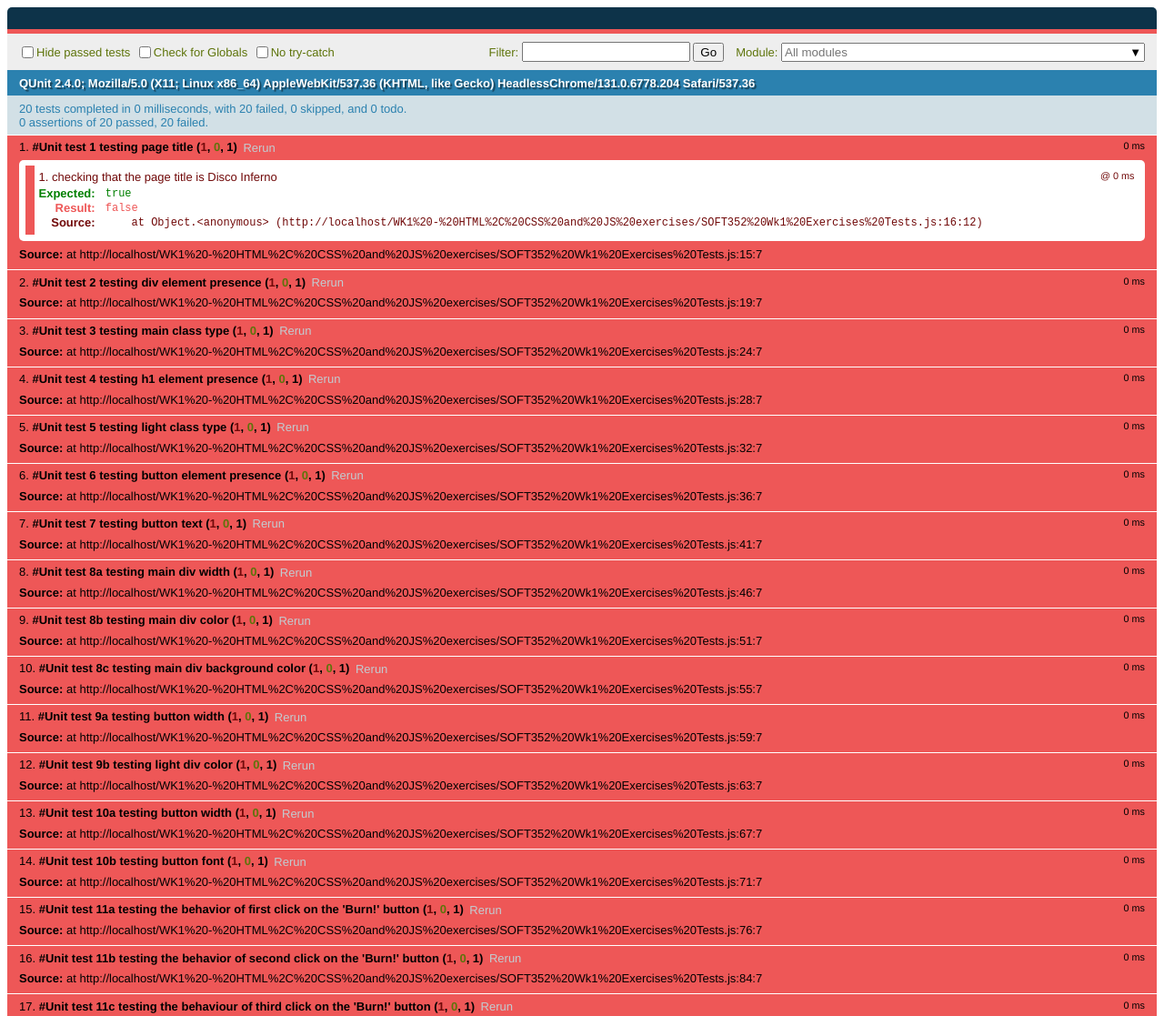
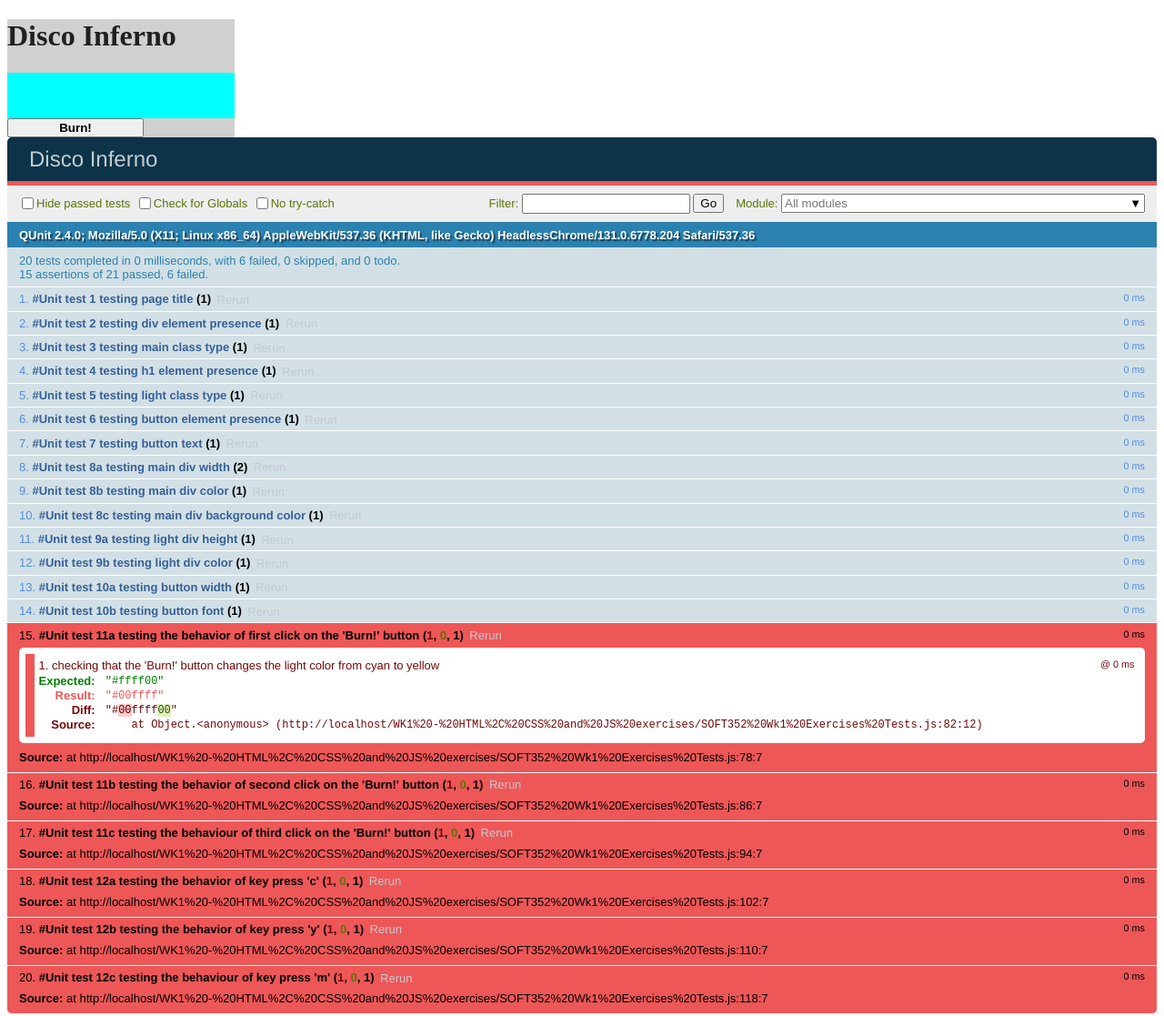
Before and after one commit to Ricool06/SOFT352, a plain HTML site: page WK1 - HTML, CSS and JS exercises/SOFT352 Wk1 Exercises.html in a window 1280 px wide. Shown: the top 1117 px of the page at 91% size. Drawn offline with Linux system fonts and the light colour scheme.

Commit message:
Pass structure and style tests

```diff
--- a/WK1 - HTML, CSS and JS exercises/SOFT352 Wk1 Exercises Tests.js
+++ b/WK1 - HTML, CSS and JS exercises/SOFT352 Wk1 Exercises Tests.js
@@ -56,7 +56,7 @@ QUnit.test("#Unit test 8c testing main div background color", function(assert){
     assert.equal(rgb2hex($(".main").css("background-color")),"#d0d0d0","checking that the background color is #d0d0d0.");
 });
 
-QUnit.test("#Unit test 9a testing button width", function(assert){
+QUnit.test("#Unit test 9a testing light div height", function(assert){
     assert.equal($(".light").css("height"),"50px","checking that light div height is 50px.");
 });
 
@@ -69,7 +69,9 @@ QUnit.test("#Unit test 10a testing button width", function(assert){
 });
 
 QUnit.test("#Unit test 10b testing button font", function(assert){
-    assert.equal($("#burn").css("font-weight"),"bold","checking that button uses font 'bold'.");
+    var actualFontWeight = $("#burn").css("font-weight");
+    console.log(actualFontWeight);
+    assert.ok(actualFontWeight == "bold" || actualFontWeight == 700, "checking that button uses font 'bold' or 700.");
 });
 
 // Tests for behavior/JavaScript
--- a/WK1 - HTML, CSS and JS exercises/SOFT352 Wk1 Exercises.css
+++ b/WK1 - HTML, CSS and JS exercises/SOFT352 Wk1 Exercises.css
@@ -1 +1,16 @@
 /* Your CSS goes here */
+body > div.main {
+    width: 250px;
+    color: #202020;
+    background-color: #d0d0d0;
+}
+
+body > div.main > div.light {
+    height: 50px;
+    background-color: rgb(0, 255, 255);
+}
+
+#burn {
+    width: 150px;
+    font-weight: 700;
+}
--- a/WK1 - HTML, CSS and JS exercises/SOFT352 Wk1 Exercises.html
+++ b/WK1 - HTML, CSS and JS exercises/SOFT352 Wk1 Exercises.html
@@ -1,6 +1,7 @@
 <!DOCTYPE html>
 <html>
 <head>
+	<title>Disco Inferno</title>
 	<link rel="stylesheet" href="qunit-2.4.0.css">
 	<script src="qunit-2.4.0.js"></script>
 	<script src="SOFT352 Wk1 Exercises Tests.js"></script>
@@ -13,6 +14,11 @@
 <body>
 
 	<!-- Your HTML elements go here -->
+	<div class="main">
+		<h1>Disco Inferno</h1>
+		<div class="light"></div>
+		<button id="burn">Burn!</button>
+	</div>
 
 	<div id="qunit"></div>
 	<div id="qunit-fixture"></div>
```
